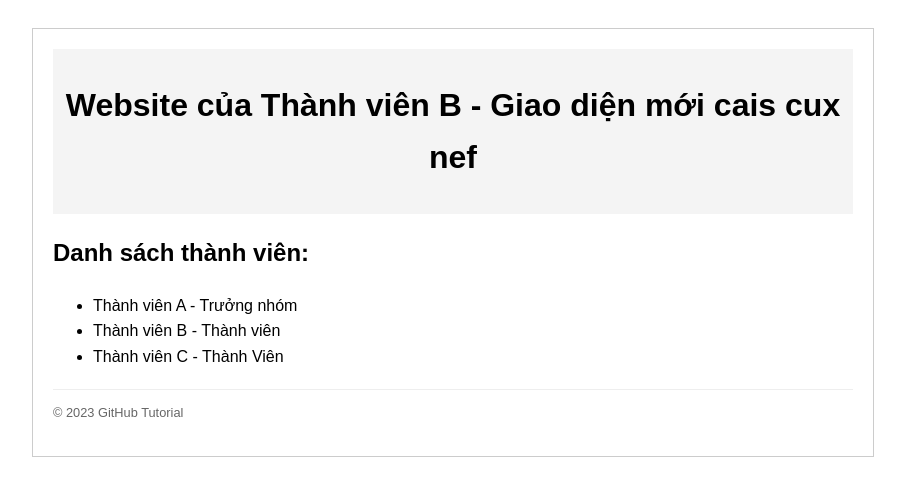
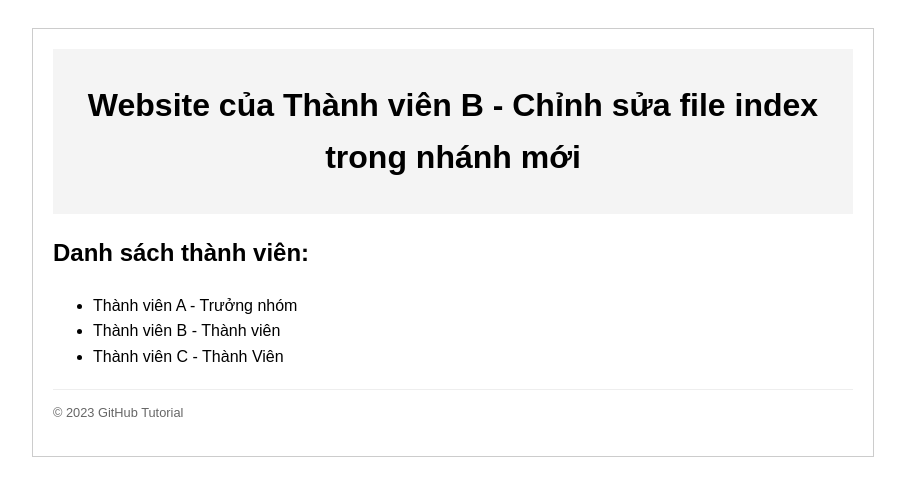
Before and after one commit to ntvana25033-create/anhjackbentre, a plain HTML site: page index.html in a window 1280 px wide. Shown: the whole page, without its empty margins (187-1092 px from the left). Drawn offline with Linux system fonts and the light colour scheme.

Commit message:
Add: Giao diện Header

```diff
--- a/index.html
+++ b/index.html
@@ -14,7 +14,7 @@
 <body>
     <div class="container">
         <header id="main-header">
-            <h1>Website của Thành viên B - Giao diện mới cais cux nef</h1>
+            <h1>Website của Thành viên B - Chỉnh sửa file index trong nhánh mới</h1>
         </header>
 
         <section>
```
